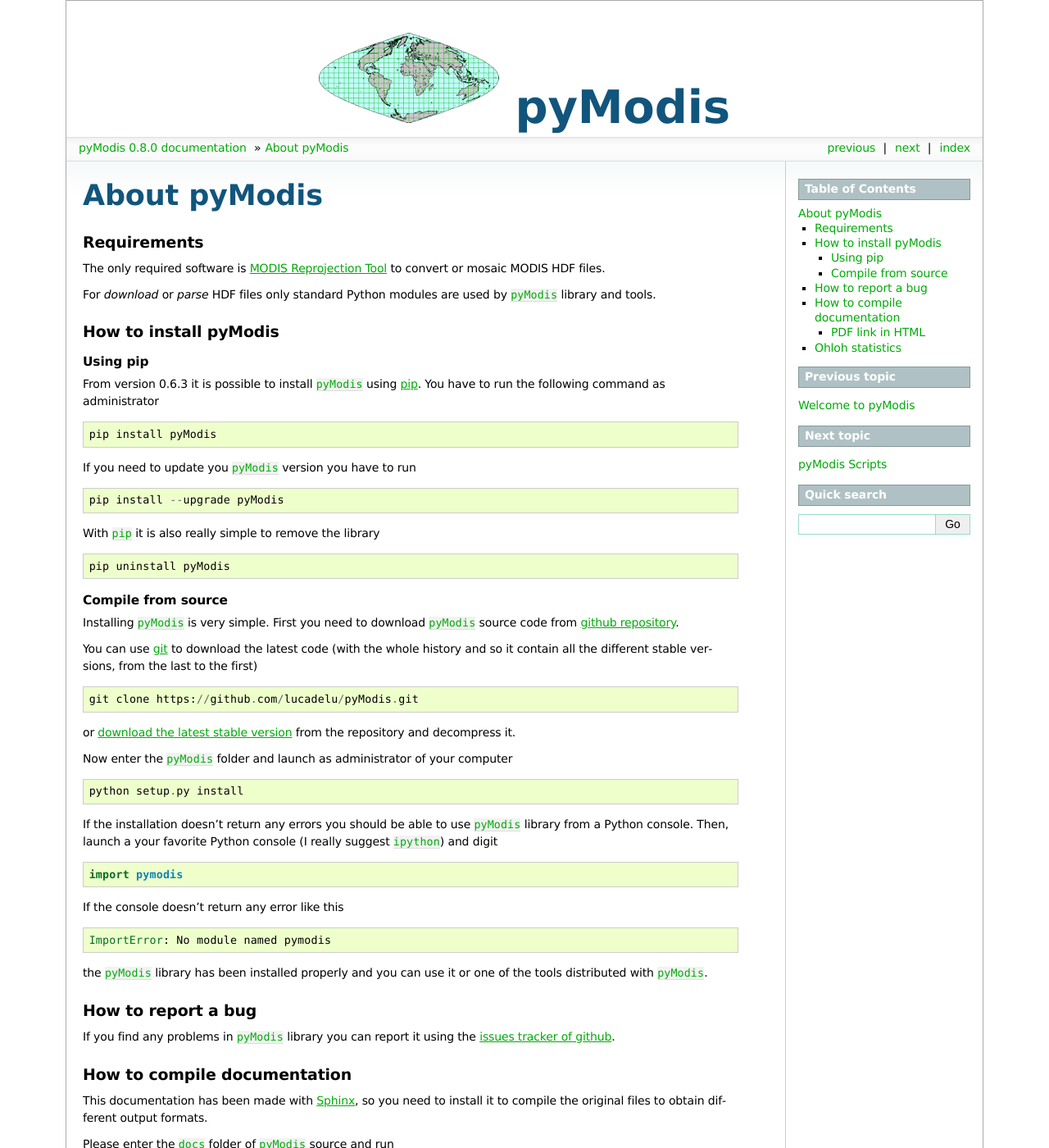
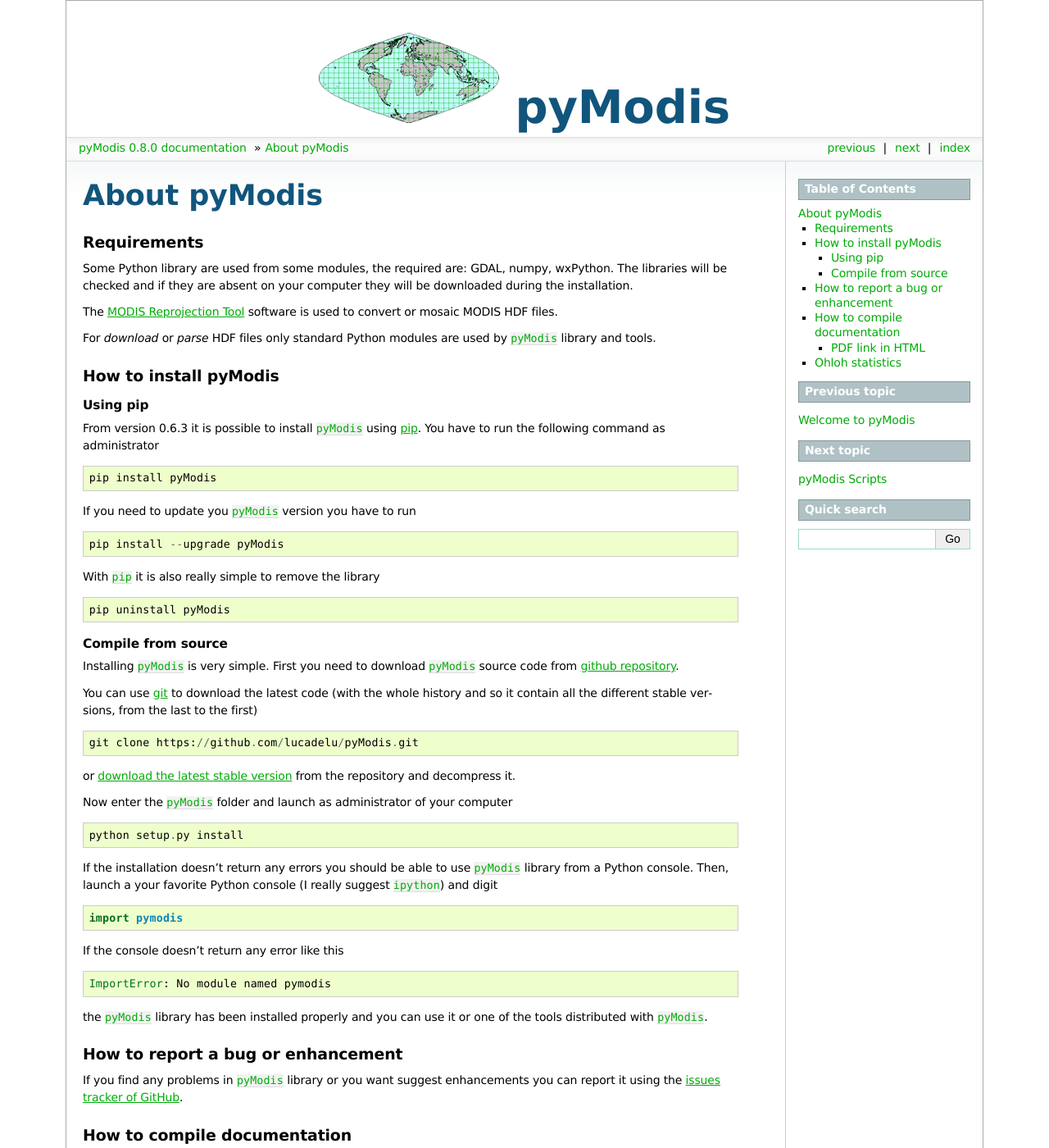
Before and after one commit to lucadelu/pyModis, a Sphinx documentation site: the page built from docs/source/info.rst, in a window 1280 px wide and 1400 px high. Shown: the whole window at 82% size. Built offline with Sphinx 7.4.7, drawn with Linux system fonts in a browser that asks for light colours; formulas are drawn with MathJax 3; a script that is not in the unit is left out; comment, search, counter and statistics services are not loaded; the version number is read from the project's files by our own code.

Commit message:
update info doc: add required library, add enhancement

```diff
--- a/docs/source/info.rst
+++ b/docs/source/info.rst
@@ -4,8 +4,12 @@
 Requirements
 -------------
 
-The only required software is `MODIS Reprojection Tool <https://lpdaac.usgs.gov/tools/modis_reprojection_tool>`_
-to convert or mosaic MODIS HDF files.
+Some Python library are used from some modules, the required are: GDAL, numpy, wxPython.
+The libraries will be checked and if they are absent on your computer they will be
+downloaded during the installation.
+
+The `MODIS Reprojection Tool <https://lpdaac.usgs.gov/tools/modis_reprojection_tool>`_
+software is used to convert or mosaic MODIS HDF files.
 
 For *download* or *parse* HDF files only standard Python modules are used
 by ``pyModis`` library and tools.
@@ -69,14 +73,14 @@
 the ``pyModis`` library has been installed properly and you can use it
 or one of the tools distributed with ``pyModis``.
 
-How to report a bug
---------------------
+How to report a bug or enhancement
+------------------------------------
 
-If you find any problems in ``pyModis`` library you can report it using
-the `issues tracker of github <https://github.com/lucadelu/pyModis/issues>`_.
+If you find any problems in ``pyModis`` library or you want suggest enhancements
+you can report it using the `issues tracker of GitHub <https://github.com/lucadelu/pyModis/issues>`_.
 
 How to compile documentation
------------------------------
+------------------------------
 
 This documentation has been made with `Sphinx <http://sphinx.pocoo.org>`_, so you
 need to install it to compile the original files to obtain different
```
